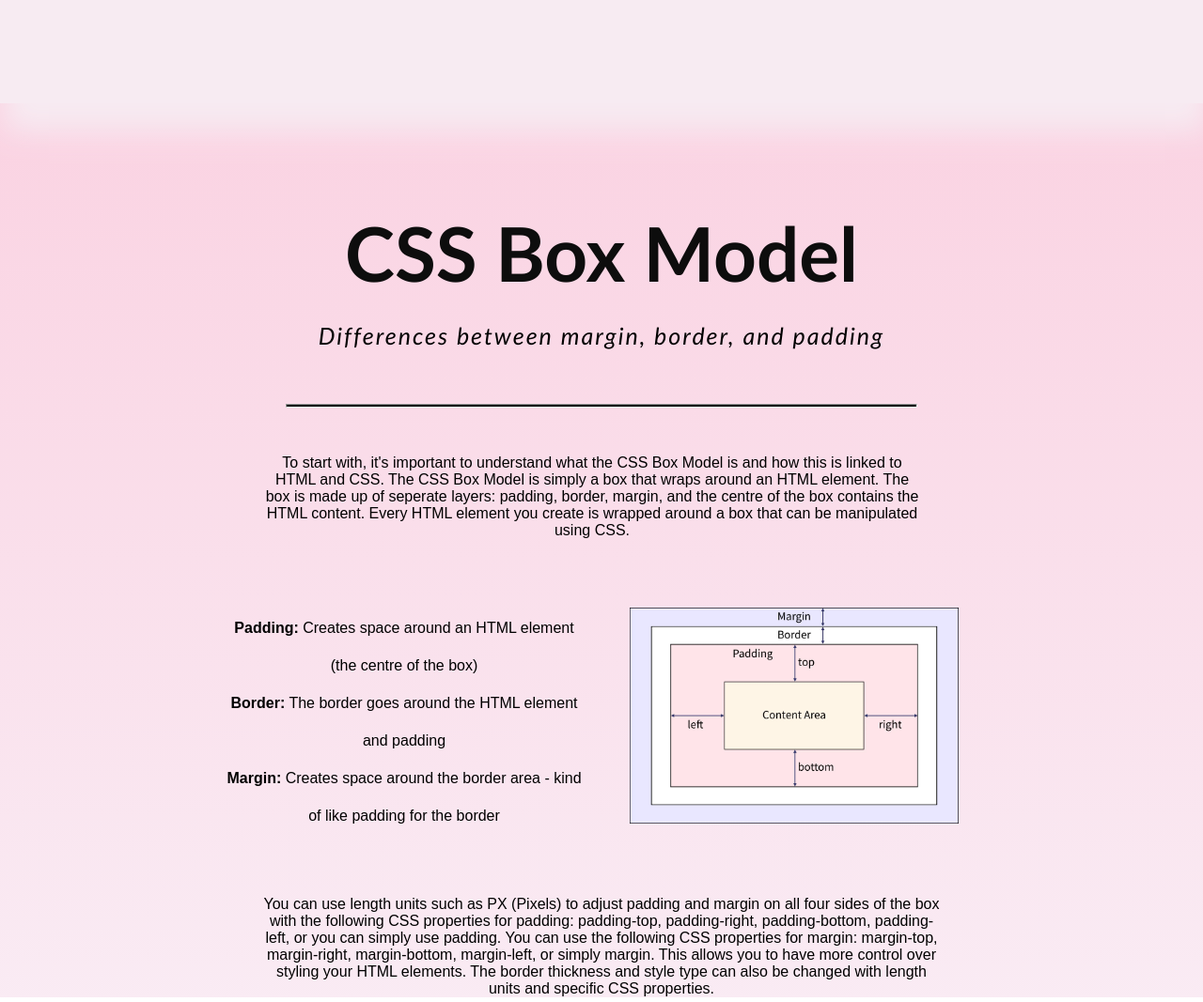
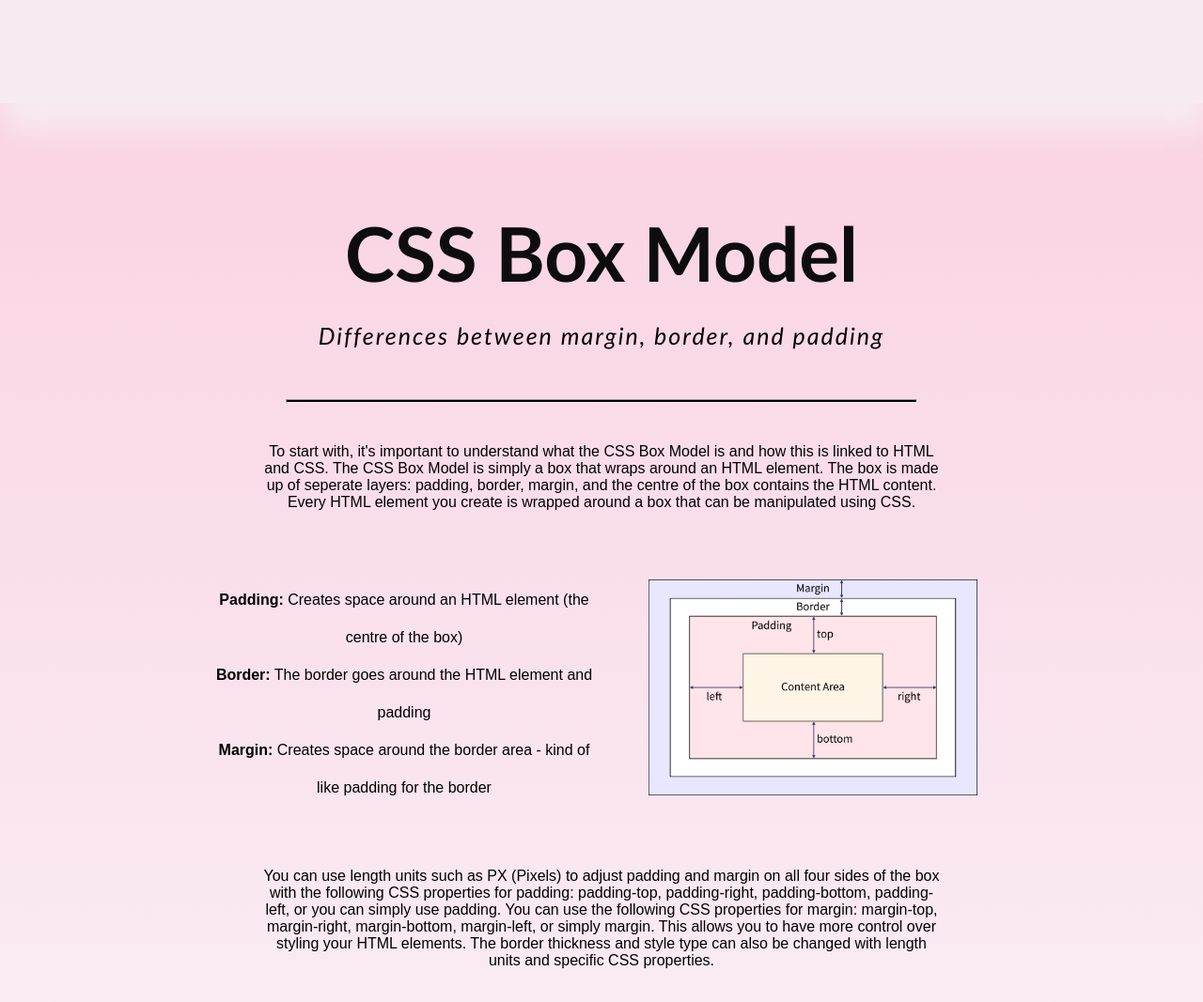
Before and after one commit to maddy-rio/Dev-Academy-Blog, a plain HTML site: page blog/html-css.html in a window 1280 px wide. Shown: the whole page at 94% size. Drawn offline with Linux system fonts and the light colour scheme.

Commit message:
Update css features

```diff
--- a/blog/html-css.html
+++ b/blog/html-css.html
@@ -28,7 +28,7 @@
     </section>
     <hr class="hr3" />
     <section>
-      <p class="main">
+      <p class="main2">
         To start with, it's important to understand what the CSS Box Model is
         and how this is linked to HTML and CSS. The CSS Box Model is simply a
         box that wraps around an HTML element. The box is made up of seperate
--- a/styles/main.css
+++ b/styles/main.css
@@ -121,7 +121,8 @@ hr {
 }
 
 .heading {
-  padding: 20px 0px 25px 0px;
+  padding: 20px 0px 20px 0px;
+  margin: 0px 100px 0px 100px;
   font-size: 75px;
 }
 
@@ -153,12 +154,11 @@ hr {
   width: 670px;
   background-color: #000;
   height: 2px;
-  margin-bottom: 50px;
 }
 
 .main {
   padding: 0px 20px 0px 0px;
-  margin: 0px 280px 35px 280px;
+  margin: 0px 180px 0px 180px;
   font-family: sans-serif;
   font-size: 16px;
   text-align: center;
@@ -166,7 +166,7 @@ hr {
 
 .main2 {
   padding-top: 35px;
-  margin: 0px 280px 0px 280px;
+  margin: 0px 280px 35px 280px;
   font-family: sans-serif;
   font-size: 16px;
   text-align: center;
@@ -264,5 +264,5 @@ hr {
   align-items: center; /* Center vertically */
   justify-content: center; /* Center horizontally */
   text-align: center; /* Center text within the container if needed */
-  margin: 0px 140px 0px 140px;
+  margin: 0px 120px 0px 120px;
 }
```
